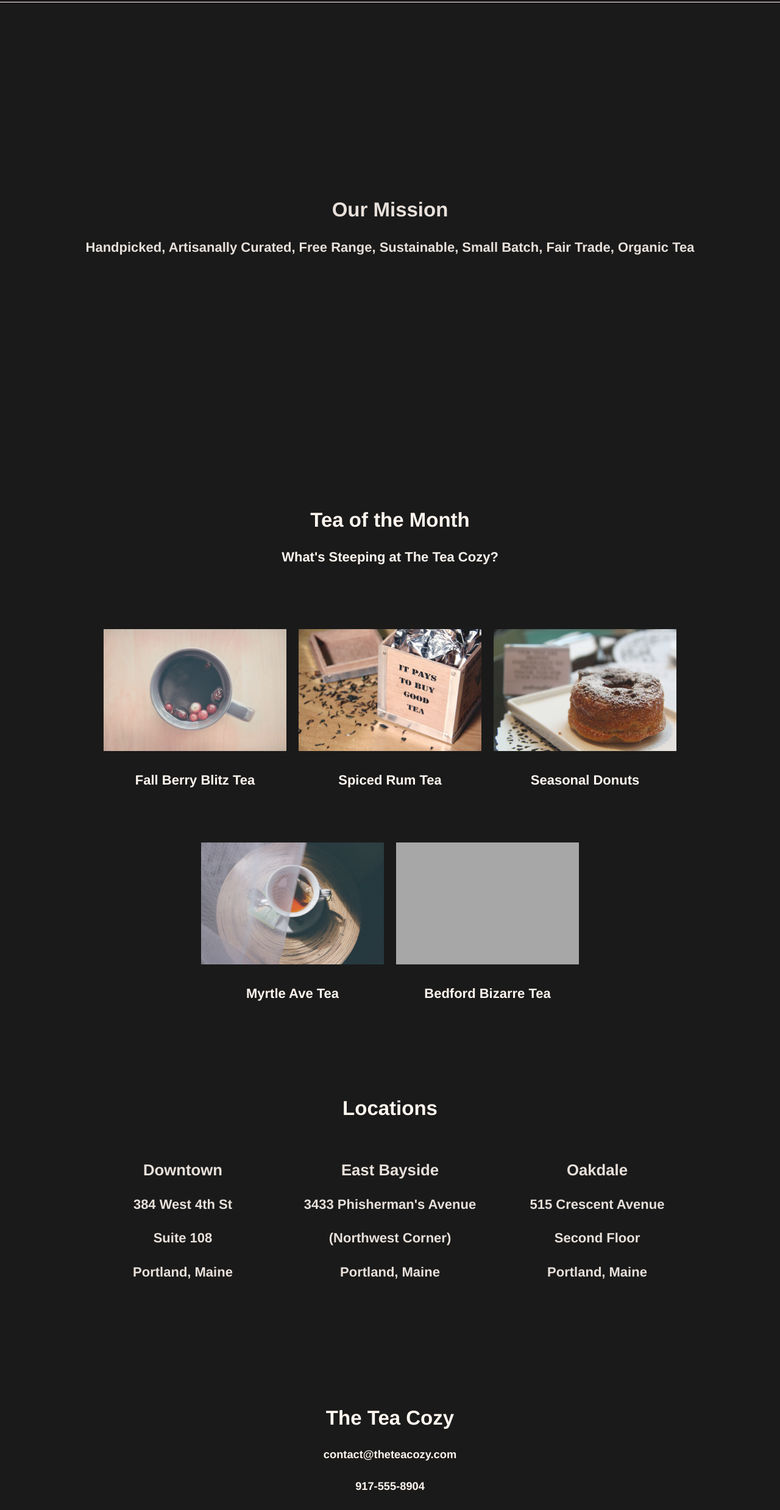
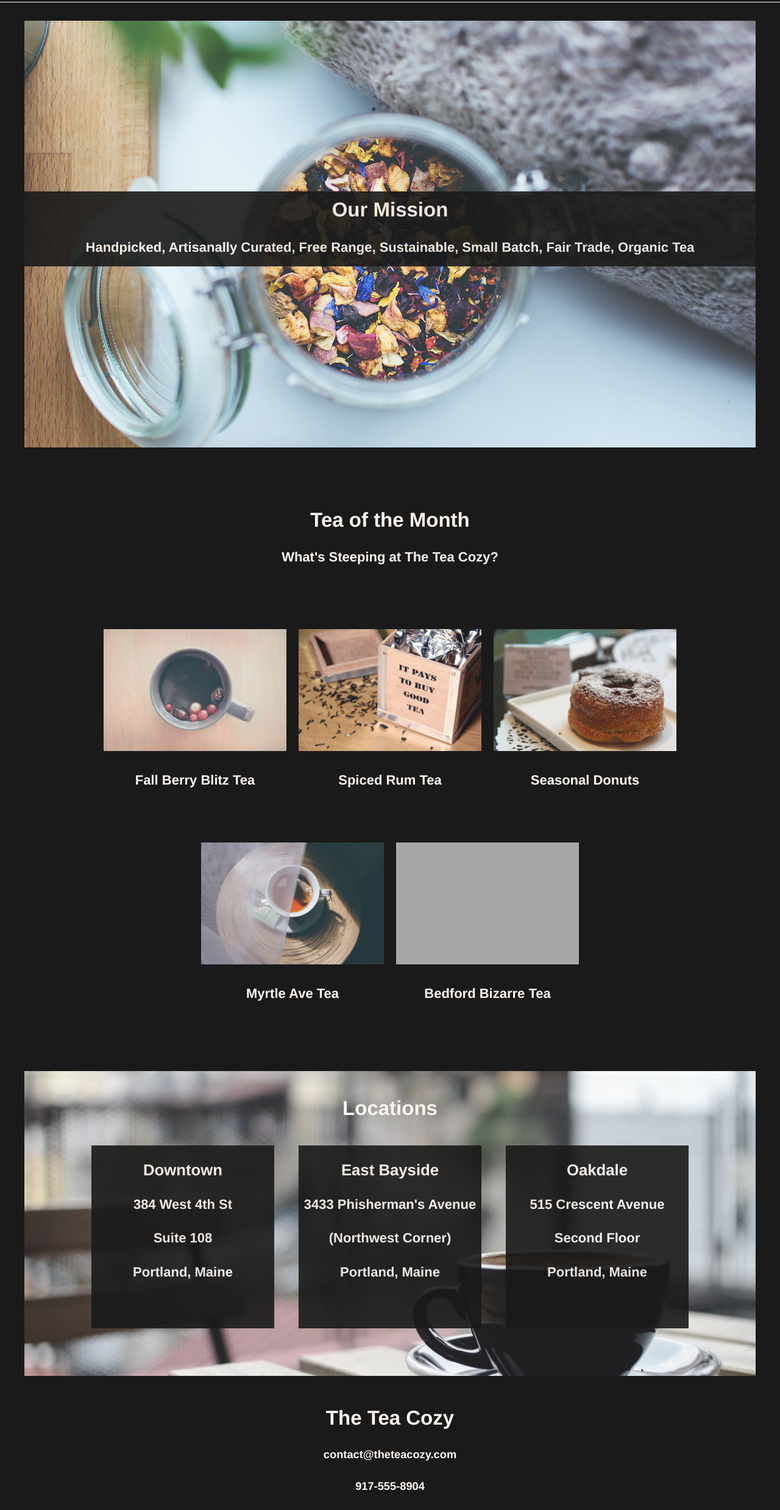
Before and after one commit to ryansingleton3/ryansingleton3.github.io, a plain HTML site: page index.html in a window 1280 px wide. Shown: the part 66-2543 px from the top of the page at 61% size. Drawn offline with Linux system fonts and the light colour scheme; grey boxes are pictures that could not be loaded; files whose address does not match are found by name.

Commit message:
Image link updates

```diff
--- a/style.css
+++ b/style.css
@@ -47,7 +47,7 @@ a:active {
 
 /*------------------------HERO CONTENT-----------------------*/
 .hero-container {
-    background-image: url(Images/img-mission-background.jpeg);
+    background-image: url(img-mission-background.jpeg);
     height: 700px;
     width: 1200px;
     margin: 0 auto;
@@ -103,7 +103,7 @@ a:active {
 /*----------------------------LOCATIONS---------------------------*/
 
 .locations {
-    background-image: url(Images/img-locations-background.jpeg);
+    background-image: url(img-locations-background.jpeg);
     height: 500px;
     background-repeat: no-repeat;
     background-size: auto;
```
